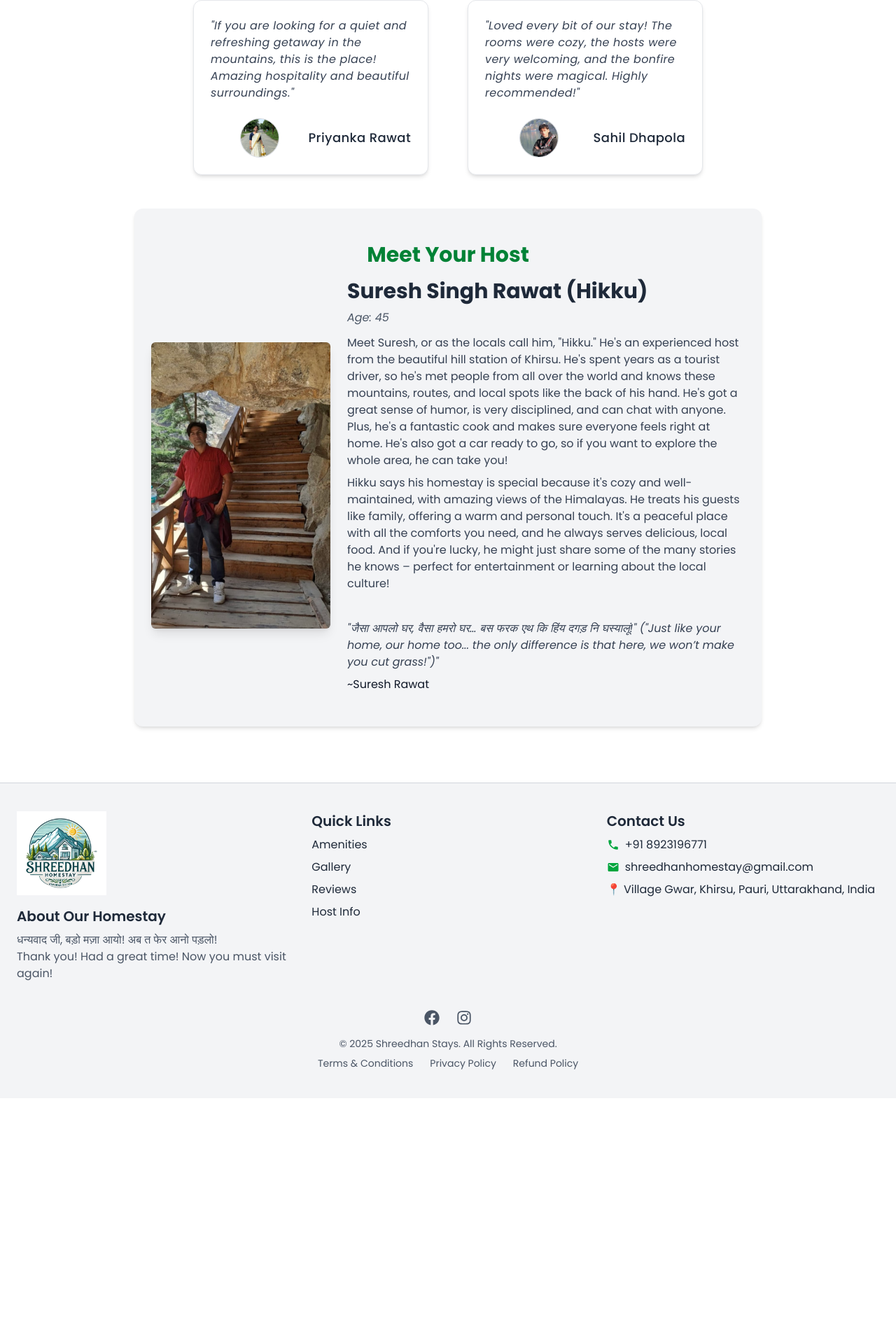
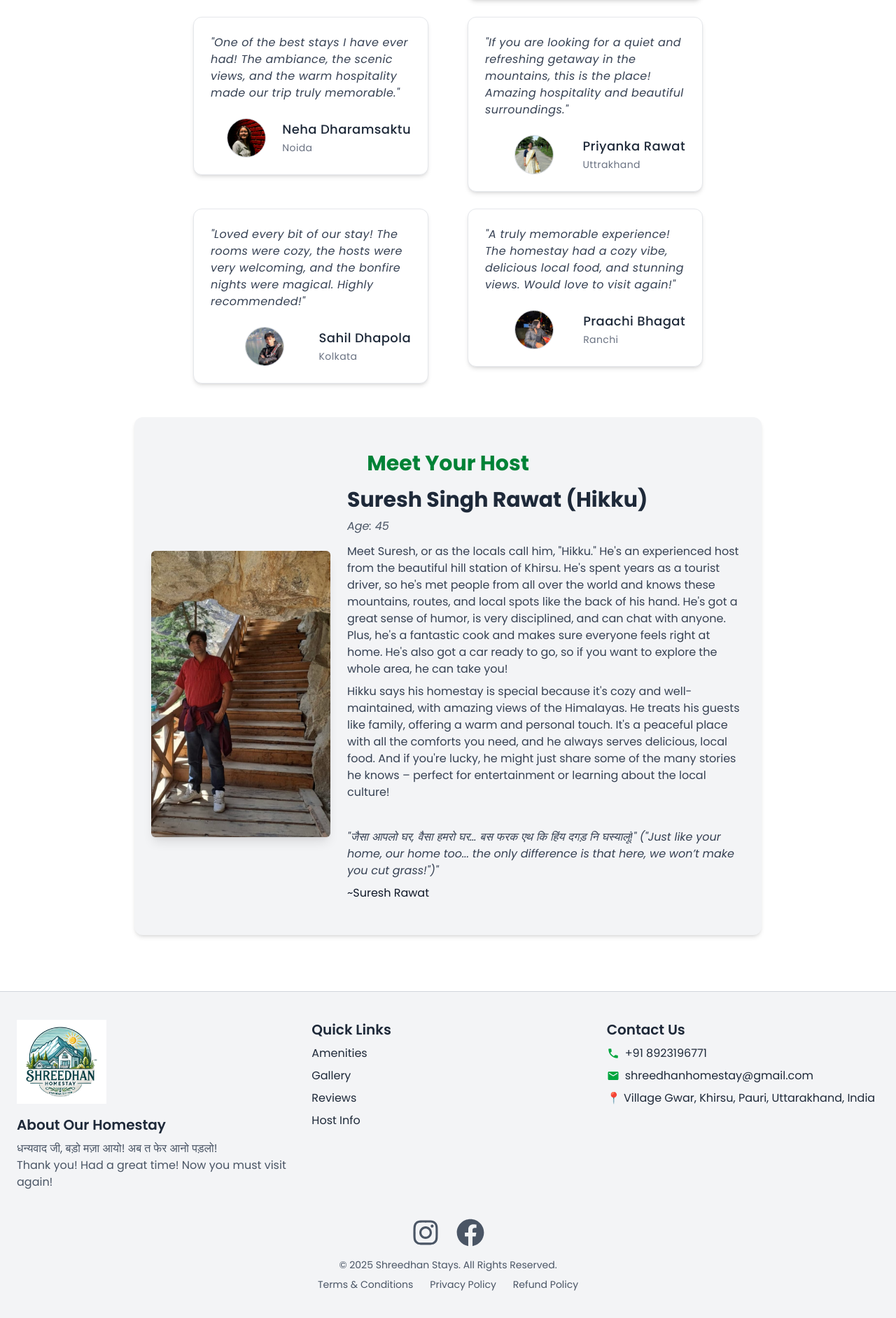
Before and after one commit to himanshuu004/Shreedhan-Demo-Start, a React (Vite) app: page / in a window 1280 px wide. Shown: the part 4961-6844 px from the top of the page at 70% size. Before the commit the page ends 6530 px from the top, so only its background shows below. Built offline with nearby package versions, Linux system fonts and the light colour scheme.

Commit message:
added social median handlers

```diff
--- a/src/Components/Footer.jsx
+++ b/src/Components/Footer.jsx
@@ -23,7 +23,7 @@ const Footer = () => {
         <div>
           <h3 className="text-xl font-semibold">Quick Links</h3>
           <ul className="mt-2 space-y-2">
-           { navItems.map((item, index) => (
+            {navItems.map((item, index) => (
               <li key={index}>
                 <Link
                   to={item.to}
@@ -55,14 +55,26 @@ const Footer = () => {
 
       {/* Social Media & Policies */}
       <div className="mt-10 text-center text-gray-600 text-sm">
-        <div className="flex justify-center space-x-6 mb-4">
-          <a href="https://www.facebook.com/share/16AbHHBthi/?mibextid=wwXIfr" target="_blank" rel="noopener noreferrer" className="hover:text-green-600">
-            <FaFacebook size={22} />
+        <div className="flex justify-center space-x-6 mb-4 text-4xl">
+        <a
+            href="https://www.instagram.com/khirsu_shreedhan_homestay?utm_source=ig_web_button_share_sheet&igsh=ZDNlZDc0MzIxNw=="
+            target="_blank"
+            rel="noopener noreferrer"
+            className="hover:text-green-600 transition-transform duration-300 hover:scale-125"
+          >
+            <FaInstagram size={40} />
           </a>
-          <a href="https://www.instagram.com/khirsu_shreedhan_homestay?utm_source=ig_web_button_share_sheet&igsh=ZDNlZDc0MzIxNw==" target="_blank" rel="noopener noreferrer" className="hover:text-green-600">
-            <FaInstagram size={22} />
+          <a
+            href="https://www.facebook.com/share/16AbHHBthi/?mibextid=wwXIfr"
+            target="_blank"
+            rel="noopener noreferrer"
+            className="hover:text-green-600 transition-transform duration-300 hover:scale-125"
+          >
+            <FaFacebook size={40} />
           </a>
+
         </div>
+
         <p>© {new Date().getFullYear()} Shreedhan Stays. All Rights Reserved.</p>
         <div className="mt-2 flex justify-center space-x-6">
           <a href="/terms" className="hover:text-green-600">Terms & Conditions</a>
--- a/src/Components/Reviews.jsx
+++ b/src/Components/Reviews.jsx
@@ -20,7 +20,7 @@ const Testimonials = () => {
 
                 <div>
                   <h6 className="text-lg font-medium text-gray-800">{testimonial.user}</h6>
-                  <span className="text-sm text-gray-500">{testimonial.company}</span>
+                  <span className="text-sm text-gray-500">{testimonial.city}</span>
                 </div>
               </div>
             </div>
--- a/src/constants/index.jsx
+++ b/src/constants/index.jsx
@@ -18,6 +18,9 @@ import user3 from "../assets/profile-pictures/user3.jpg";
 import user4 from "../assets/profile-pictures/user4.jpg";
 import user5 from "../assets/profile-pictures/user5.jpg";
 import user6 from "../assets/profile-pictures/user6.jpg";
+import user7 from "../assets/profile-pictures/user7.jpg";
+import user8 from "../assets/profile-pictures/user8.jpg";
+
 
 export const navItems = [
   { label: "Amenities", to: "Amenities" },
@@ -35,6 +38,12 @@ export const reviews = [
     text: "Staying at Shreedhan Homestay was an unforgettable experience. The hospitality, the peaceful surroundings, and the homely food made our trip truly special.",
   },
   {
+    user: "Laxita Jeshtha",
+    city: "Munsiyari",
+    image: user7,
+    text: "An amazing stay with beautiful mountain views! The hospitality was exceptional, and the peaceful ambiance made it a perfect getaway. Highly recommended!"
+  },
+  {
     user: "Shagun Gusain",
     city: "Mumbai",
     image: user2,
@@ -48,13 +57,13 @@ export const reviews = [
   },
   {
     user: "Neha Dharamsaktu",
-    city: "Jaipur",
+    city: "Noida",
     image: user4,
     text: "One of the best stays I have ever had! The ambiance, the scenic views, and the warm hospitality made our trip truly memorable.",
   },
   {
     user: "Priyanka Rawat",
-    city: "Chandigarh",
+    city: "Uttrakhand",
     image: user5,
     text: "If you are looking for a quiet and refreshing getaway in the mountains, this is the place! Amazing hospitality and beautiful surroundings.",
   },
@@ -64,6 +73,12 @@ export const reviews = [
     image: user6,
     text: "Loved every bit of our stay! The rooms were cozy, the hosts were very welcoming, and the bonfire nights were magical. Highly recommended!",
   },
+  {
+    user: "Praachi Bhagat",
+    city: "Ranchi",
+    image: user8,
+    text: "A truly memorable experience! The homestay had a cozy vibe, delicious local food, and stunning views. Would love to visit again!"
+},
 ];
 
 
```
Also changed, not shown: src/assets/profile-pictures/user7.jpg (added), src/assets/profile-pictures/user8.jpg (added).
